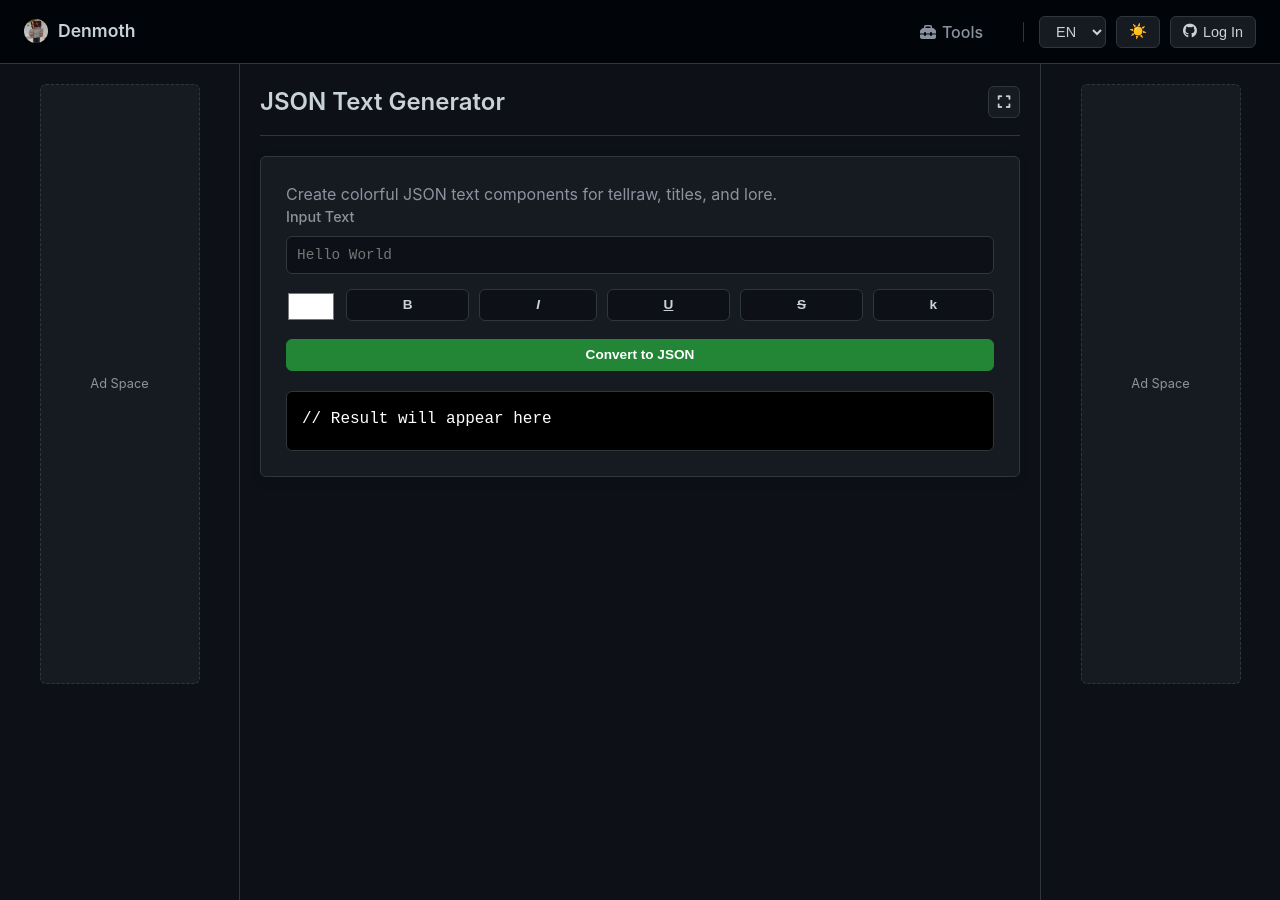
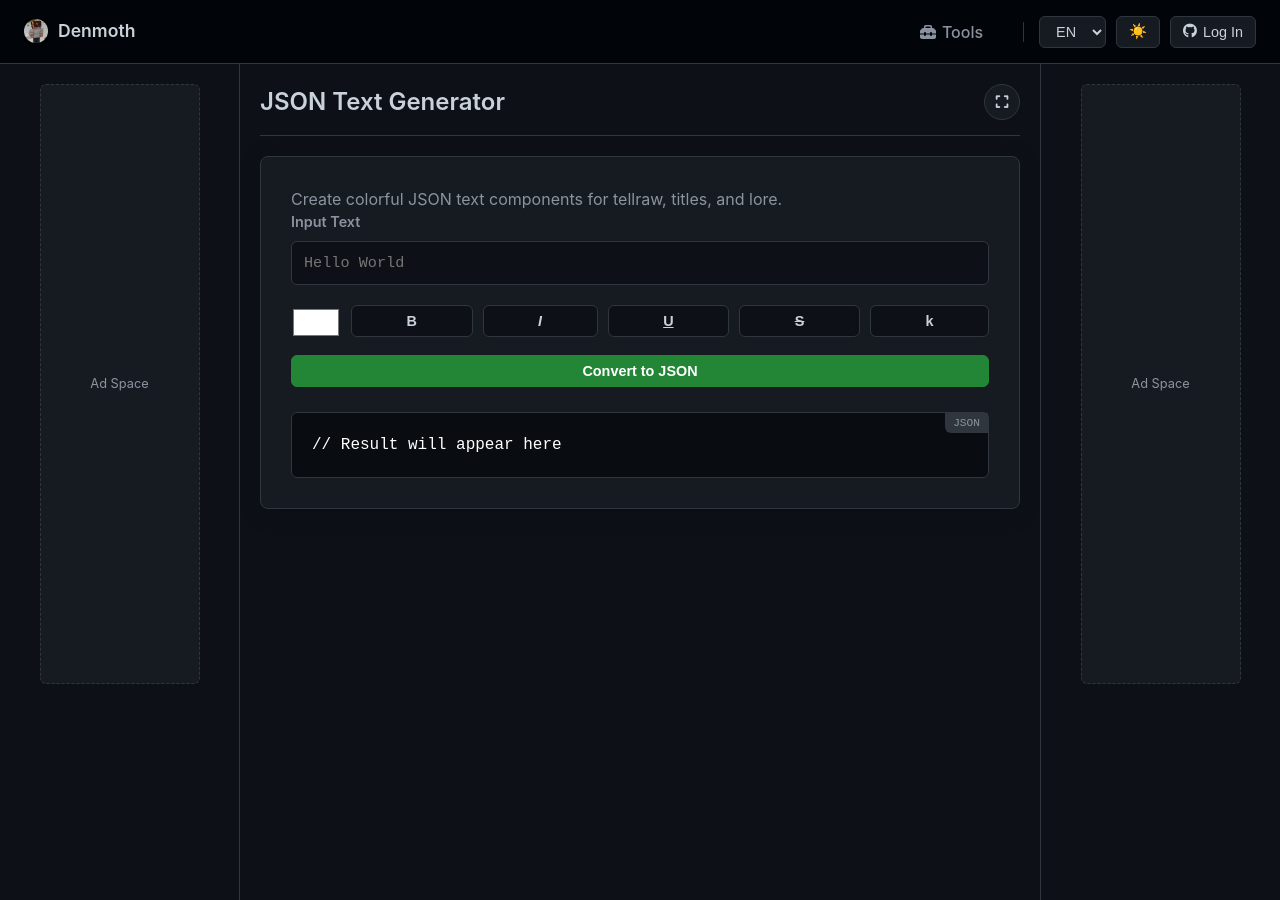
Before and after one commit to denmoth/Denmoth.github.io, a Jekyll site: the page built from tools/json-text.html, in a window 1280 px wide. Built offline with Jekyll 4.4.1, drawn with Linux system fonts in a browser that asks for light colours.

Commit message:
Update style.css

```diff
--- a/assets/css/style.css
+++ b/assets/css/style.css
@@ -65,13 +65,16 @@
 .sidebar-toggle { position: fixed; bottom: 20px; right: 20px; z-index: 200; border-radius: 50%; width: 50px; height: 50px; display: none; align-items: center; justify-content: center; box-shadow: 0 4px 12px rgba(0,0,0,0.3); background: var(--accent); color: white; border: none; font-size: 1.2rem; }
 
 .content { flex-grow: 1; padding: 40px; width: 100%; min-width: 0; max-width: 900px; margin: 0 auto; }
-.hero { text-align: center; margin-bottom: 40px; padding: 20px 0; }
+.hero { text-align: center; margin-bottom: 40px; padding: 20px 0; animation: fadeDown 0.6s ease-out; }
 .hero h1 { font-size: 2rem; margin-bottom: 10px; font-weight: 700; }
 .hero p { color: var(--text-muted); font-size: 1.1rem; max-width: 600px; margin: 0 auto; }
 
 .card-grid { display: grid; grid-template-columns: repeat(auto-fill, minmax(300px, 1fr)); gap: 24px; width: 100%; }
-.card { background: var(--bg-panel); border: 1px solid var(--border); border-radius: 6px; padding: 24px; transition: all 0.2s; display: flex; flex-direction: column; height: 100%; }
-.card:hover { transform: translateY(-4px); border-color: var(--text-muted); box-shadow: 0 10px 30px rgba(0,0,0,0.2); }
+.card { background: var(--bg-panel); border: 1px solid var(--border); border-radius: 6px; padding: 24px; transition: all 0.3s cubic-bezier(0.25, 0.8, 0.25, 1); display: flex; flex-direction: column; height: 100%; animation: fadeUp 0.6s ease-out forwards; opacity: 0; }
+.card:nth-child(1) { animation-delay: 0.1s; }
+.card:nth-child(2) { animation-delay: 0.2s; }
+.card:nth-child(3) { animation-delay: 0.3s; }
+.card:hover { transform: translateY(-6px); border-color: #58a6ff; box-shadow: 0 12px 40px rgba(0,0,0,0.3); }
 .card-header { display: flex; justify-content: space-between; align-items: center; margin-bottom: 16px; }
 .card h3 { font-size: 1.1rem; font-weight: 600; }
 .card p { flex-grow: 1; color: var(--text-muted); margin-bottom: 20px; font-size: 0.95rem; }
@@ -80,10 +83,11 @@
 .badge { font-size: 0.75rem; padding: 2px 8px; border-radius: 10px; background: rgba(56, 139, 253, 0.1); color: #58a6ff; border: 1px solid rgba(56, 139, 253, 0.3); font-weight: 500; min-width: 60px; text-align: center; }
 
 .btn-group { display: flex; gap: 8px; margin-top: auto; flex-wrap: wrap; }
-.btn { display: inline-flex; align-items: center; justify-content: center; gap: 6px; background: var(--bg-body); border: 1px solid var(--border); color: var(--text-main); padding: 6px 12px; border-radius: 6px; font-size: 0.85rem; font-weight: 600; text-decoration: none; transition: 0.2s; cursor: pointer; flex-grow: 1; text-align: center; }
-.btn:hover { border-color: var(--text-muted); background: var(--bg-panel); text-decoration: none; color: var(--text-main); }
+.btn { display: inline-flex; align-items: center; justify-content: center; gap: 6px; background: var(--bg-body); border: 1px solid var(--border); color: var(--text-main); padding: 8px 16px; border-radius: 6px; font-size: 0.9rem; font-weight: 600; text-decoration: none; transition: 0.2s; cursor: pointer; flex-grow: 1; text-align: center; }
+.btn:hover { border-color: var(--text-muted); background: var(--bg-panel); text-decoration: none; color: var(--text-main); transform: translateY(-2px); }
+.btn:active { transform: translateY(0); }
 .btn.primary { background: var(--accent); color: #fff; border-color: var(--accent); }
-.btn.primary:hover { background: var(--accent-hover); color: #fff; }
+.btn.primary:hover { background: var(--accent-hover); color: #fff; border-color: var(--accent-hover); }
 
 .footer { width: 100%; padding: 15px 0; text-align: center; border-top: 1px solid var(--border); color: var(--text-muted); margin-top: auto; background: var(--bg-body); font-size: 0.85rem; }
 .socials { margin-bottom: 8px; }
@@ -98,25 +102,46 @@
 .ad-placeholder { width: 160px; height: 600px; background: var(--bg-panel); border: 1px dashed var(--border); display: flex; align-items: center; justify-content: center; color: var(--text-muted); font-size: 0.8rem; border-radius: 6px; }
 
 .tool-content { overflow-y: auto; padding: 20px; display: flex; flex-direction: column; align-items: center; width: 100%; }
-.tool-header { width: 100%; max-width: 900px; display: flex; justify-content: space-between; align-items: center; margin-bottom: 20px; border-bottom: 1px solid var(--border); padding-bottom: 15px; }
+.tool-header { width: 100%; max-width: 900px; display: flex; justify-content: space-between; align-items: center; margin-bottom: 20px; border-bottom: 1px solid var(--border); padding-bottom: 15px; animation: fadeDown 0.5s ease-out; }
 .page-title { font-size: 1.5rem; font-weight: 600; }
-.tool-card { width: 100%; max-width: 900px; background: var(--bg-panel); border: 1px solid var(--border); border-radius: 6px; padding: 25px; box-shadow: 0 4px 12px rgba(0,0,0,0.1); }
-.btn-icon { width: 32px; height: 32px; padding: 0; justify-content: center; }
+.tool-card { width: 100%; max-width: 900px; background: var(--bg-panel); border: 1px solid var(--border); border-radius: 8px; padding: 30px; box-shadow: 0 4px 24px rgba(0,0,0,0.15); animation: fadeUp 0.5s ease-out; }
+.btn-icon { width: 36px; height: 36px; padding: 0; justify-content: center; border-radius: 50%; }
 
 .fullscreen-mode .ad-sidebar { display: none; }
 .fullscreen-mode { grid-template-columns: 1fr; }
+.fullscreen-exit { position: fixed; top: 20px; right: 20px; z-index: 1000; background: rgba(0,0,0,0.7); color: white; border: 1px solid rgba(255,255,255,0.2); backdrop-filter: blur(5px); display: none; padding: 10px 20px; border-radius: 30px; cursor: pointer; transition: 0.2s; font-weight: 600; }
+.fullscreen-exit:hover { background: rgba(255, 68, 68, 0.8); border-color: red; }
+:fullscreen .fullscreen-exit { display: flex; align-items: center; gap: 8px; }
 
 .divider-v { width: 1px; height: 20px; background: var(--border); margin: 0 5px; }
 .top-nav { display: flex; margin-right: 15px; }
 .nav-link { color: var(--text-muted); font-weight: 500; display: flex; gap: 6px; align-items: center; padding: 5px 10px; border-radius: 6px; }
 .nav-link:hover { background: var(--bg-panel); color: var(--text-main); text-decoration: none; }
 
-.form-group { margin-bottom: 15px; }
-.form-label { display: block; margin-bottom: 8px; font-weight: 500; font-size: 0.9rem; color: var(--text-muted); }
-.form-input, .form-select, .form-area { width: 100%; background: var(--bg-body); border: 1px solid var(--border); color: var(--text-main); padding: 10px; border-radius: 6px; font-family: var(--font-mono); font-size: 0.9rem; transition: border 0.2s; }
-.form-input:focus, .form-area:focus { outline: none; border-color: #58a6ff; }
-.form-area { min-height: 100px; resize: vertical; }
-.result-box { background: #000; padding: 15px; border-radius: 6px; border: 1px solid var(--border); font-family: var(--font-mono); margin-top: 20px; word-break: break-all; color: #fff; display: none; }
+.form-group { margin-bottom: 20px; }
+.form-label { display: block; margin-bottom: 8px; font-weight: 600; font-size: 0.9rem; color: var(--text-muted); }
+.form-input, .form-select, .form-area { width: 100%; background: var(--bg-body); border: 1px solid var(--border); color: var(--text-main); padding: 12px; border-radius: 6px; font-family: var(--font-mono); font-size: 0.95rem; transition: all 0.2s; }
+.form-input:focus, .form-area:focus, .form-select:focus { outline: none; border-color: #58a6ff; box-shadow: 0 0 0 3px rgba(88, 166, 255, 0.1); }
+.form-area { min-height: 120px; resize: vertical; }
+.result-box { background: #090c10; padding: 20px; border-radius: 6px; border: 1px solid var(--border); font-family: var(--font-mono); margin-top: 25px; word-break: break-all; color: #fff; position: relative; }
+.result-box::before { content: "JSON"; position: absolute; top: 0; right: 0; background: var(--border); padding: 2px 8px; font-size: 0.7rem; border-bottom-left-radius: 6px; color: var(--text-muted); }
+
+.tool-tabs { display: flex; border-bottom: 1px solid var(--border); margin-bottom: 20px; }
+.tool-tab { padding: 10px 20px; cursor: pointer; border-bottom: 2px solid transparent; color: var(--text-muted); font-weight: 500; transition: 0.2s; }
+.tool-tab:hover { color: var(--text-main); }
+.tool-tab.active { color: #58a6ff; border-bottom-color: #58a6ff; }
+.tab-content { display: none; animation: fadeIn 0.3s; }
+.tab-content.active { display: block; }
+
+.guide-section { margin-top: 50px; border-top: 1px solid var(--border); padding-top: 30px; animation: fadeUp 0.6s ease-out 0.2s backwards; }
+.guide-section h2 { font-size: 1.5rem; margin-bottom: 15px; color: var(--text-main); }
+.guide-section h3 { font-size: 1.2rem; margin: 20px 0 10px; color: #58a6ff; }
+.guide-section ul { padding-left: 20px; color: var(--text-muted); }
+.guide-section li { margin-bottom: 8px; }
+
+@keyframes fadeUp { from { opacity: 0; transform: translateY(20px); } to { opacity: 1; transform: translateY(0); } }
+@keyframes fadeDown { from { opacity: 0; transform: translateY(-20px); } to { opacity: 1; transform: translateY(0); } }
+@keyframes fadeIn { from { opacity: 0; } to { opacity: 1; } }
 
 @media (max-width: 1100px) {
     .tool-wrapper { grid-template-columns: 1fr; }
```
